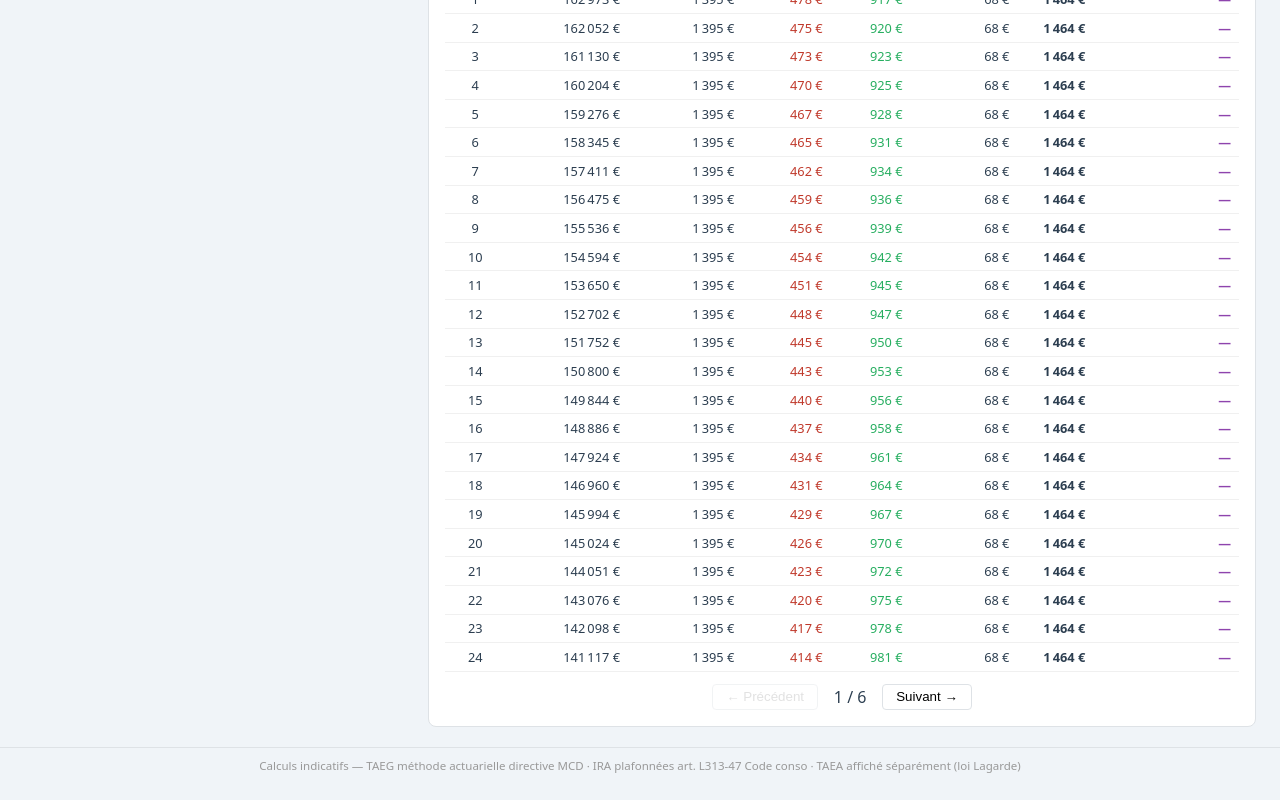
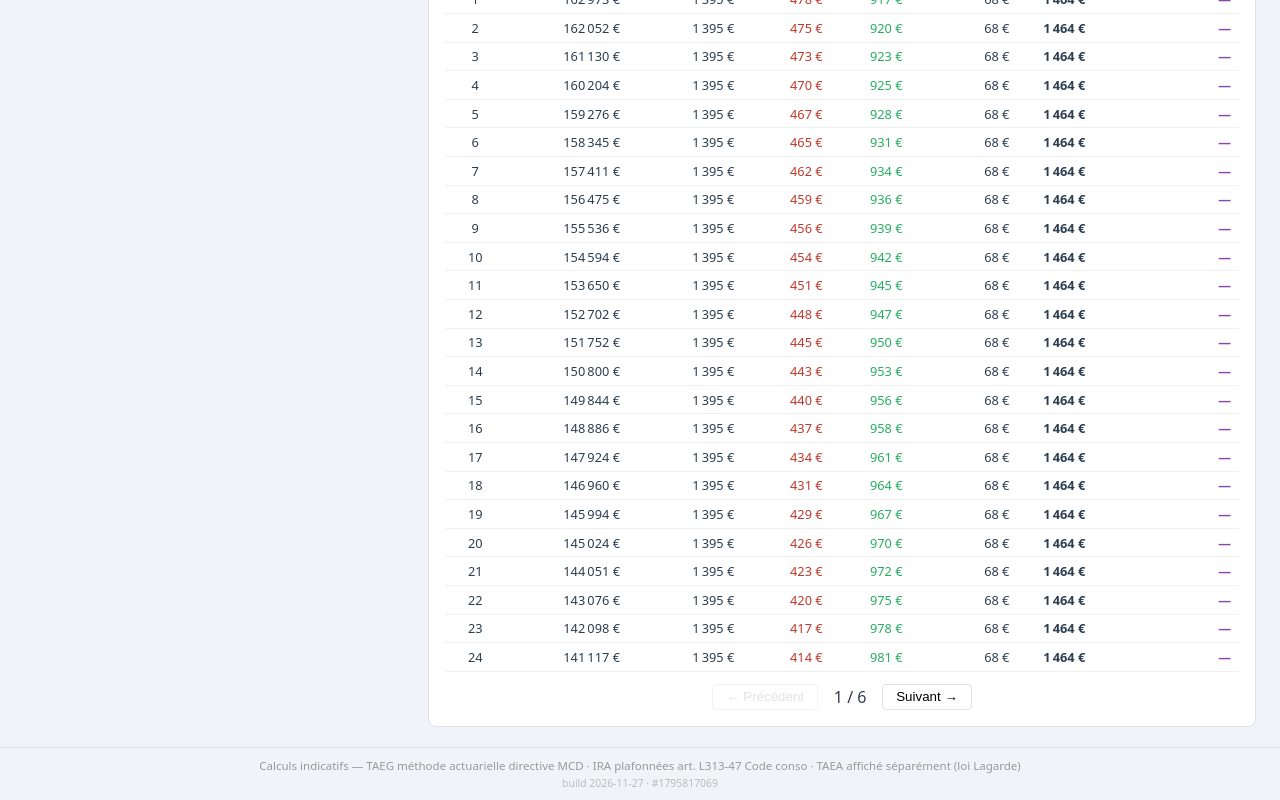
Before and after one commit to imercier/simpret, a Svelte app: page / in a window 1280 px wide. Shown: the part 1148-1948 px from the top of the page. Built offline with nearby package versions, Linux system fonts and the light colour scheme.

Commit message:
ajout build version

```diff
--- a/src/App.svelte
+++ b/src/App.svelte
@@ -120,6 +120,7 @@
 
   <footer>
     <p>Calculs indicatifs — TAEG méthode actuarielle directive MCD · IRA plafonnées art. L313-47 Code conso · TAEA affiché séparément (loi Lagarde)</p>
+    <p class="build">build {__BUILD_DATE__} · #{__BUILD_NUMBER__}</p>
   </footer>
 </div>
 
@@ -245,4 +246,5 @@
     padding: 0.6rem 1rem;
   }
   footer p { margin: 0; font-size: 0.72rem; color: #999; }
+  footer p.build { margin-top: 0.2rem; font-size: 0.65rem; color: #bbb; font-variant-numeric: tabular-nums; }
 </style>
--- /dev/null
+++ b/src/env.d.ts
@@ -0,0 +1,2 @@
+declare const __BUILD_DATE__: string;
+declare const __BUILD_NUMBER__: string;
--- a/vite.config.ts
+++ b/vite.config.ts
@@ -2,7 +2,14 @@ import { defineConfig } from 'vite'
 import { svelte } from '@sveltejs/vite-plugin-svelte'
 
 // https://vite.dev/config/
+const buildDate = new Date().toISOString().slice(0, 10);
+const buildNumber = Math.floor(Date.now() / 1000);
+
 export default defineConfig({
   base: '/simpret/',
   plugins: [svelte()],
+  define: {
+    __BUILD_DATE__: JSON.stringify(buildDate),
+    __BUILD_NUMBER__: JSON.stringify(buildNumber),
+  },
 })
```
